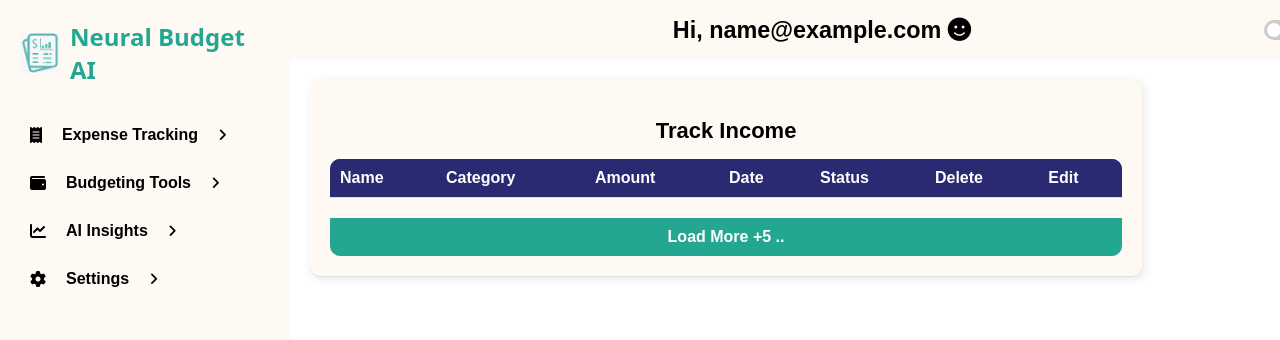
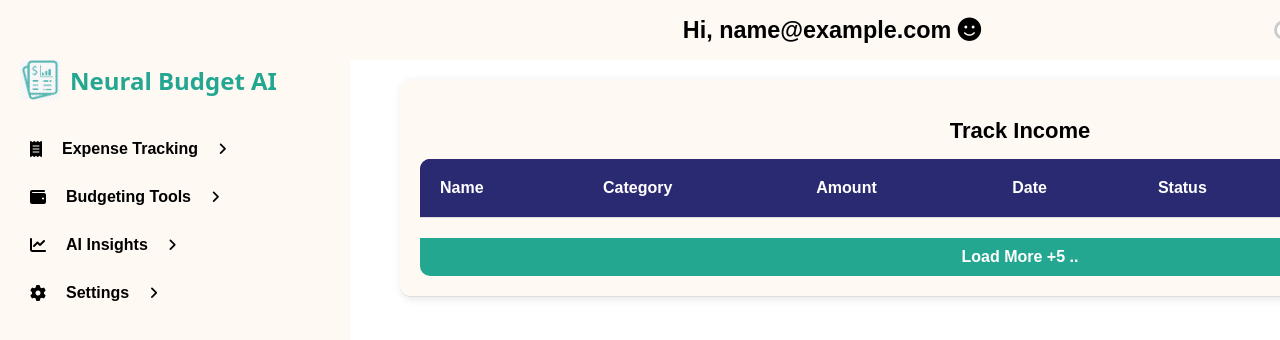
Before and after one commit to Anmolkumaarsiing/NeuralBudget, a Django app: template home/templates/home/income_tracker.html in a window 1280 px wide. Shown: the top 340 px of the page. Run offline with Django 5.2, Linux system fonts and the light colour scheme; the template is opened without the code that fills it: most values are stand-ins (such as "Sample title", 1, 10 or a date in 2020); data that the repository does not hold is empty.

Commit message:
Minor UI Fixes

```diff
--- a/home/static/home/css/dashboard.css
+++ b/home/static/home/css/dashboard.css
@@ -16,17 +16,23 @@ body
 
 /*-----------SIDEBAR---------------*/
 
-.sidebar
-{
-    width: 250px;
-    background-color: rgb(255 249 244);
+.sidebar {
+    width: 350px;
+    background-color: rgb(255, 249, 244);
     padding: 20px;
-    min-height: 100vh;
+    height: 100vh; /* Full viewport height */
+    position: fixed; /* Keeps it in place */
+    top: 0;
+    left: 0;
+    overflow-y: auto; /* Enables scrolling inside the sidebar */
+    box-sizing: border-box; /* Ensures padding doesn't affect width */
 }
+
 
 .logo
 {
     display: flex;
+    margin-top: 40px;
     align-items: center;
     gap: 10px;
     font-size: 24px;
@@ -142,6 +148,7 @@ nav ul li
 {
     display: flex;
     justify-content: center;
+    margin-left: 300px;
     align-items: center;
     width: 80vw;
     padding: 15px 20px;
@@ -223,16 +230,18 @@ input:checked + .slider:before
 
 /*-----------DASHBOARD CONTENTS---------------*/
 
-.dashboard
-{
+.dashboard {
     display: flex;
     justify-content: space-between;
     gap: 100px;
     align-items: flex-start;
     padding: 20px;
-    width: 96%;
+    margin-left: 380px;
+    max-width: calc(100% - 420px);
+    width: auto;
     margin-top: 60px;
 }
+
 
 .dashboard-left
 {
@@ -368,8 +377,9 @@ input:checked + .slider:before
     border-radius: 10px;
     box-shadow: 2px 2px 10px rgba(0, 0, 0, 0.1);
     margin-top: 80px;
-    margin-left: 20px;
-    width: 148%;
+    margin-left: 400px;
+    width: min(340%, 1200px);
+    max-width: 100vw;
 }
 
 .track-income h2 {
@@ -388,18 +398,16 @@ input:checked + .slider:before
 .incomeTable thead {
     background-color: #2a2a72;
     color: white;
-
 }
 
 .incomeTable th {
-    padding: 10px;
+    padding: 20px;
     text-align: left;
     border-bottom: 1px solid #ddd;
     background-color: #2a2a72;
     color: white;
 }
 
-/* Apply border-radius only to the first and last th */
 .incomeTable th:first-child {
     border-top-left-radius: 10px;
 }
@@ -410,7 +418,7 @@ input:checked + .slider:before
 
 
 .incomeTable td {
-    padding: 10px;
+    padding: 20px;
     text-align: left;
     border-bottom: 1px solid #ddd;
 }
@@ -476,7 +484,9 @@ input:checked + .slider:before
 #LoadMore:hover {
     background-color: #2a2a72;
 }
-/* Styling for the Add Transaction Section */
+
+/*-----------ADD TRANSACTION SECTION---------------*/
+
 .add-transaction {
     background: rgb(255, 249, 244);
     padding: 20px;
@@ -486,9 +496,11 @@ input:checked + .slider:before
     border-radius: 10px;
     box-shadow: 2px 2px 10px rgba(0, 0, 0, 0.1);
     margin-top: 80px;
-    margin-left: 20px;
-    width: 340%;
+    margin-left: 400px;
+    width: min(340%, 1200px);
+    max-width: 100vw;
 }
+
 
 .add-transaction h2 {
     text-align: center;
--- a/home/templates/home/add_transaction.html
+++ b/home/templates/home/add_transaction.html
@@ -35,9 +35,9 @@
                             <i class="fas fa-angle-right dropdown-icon"></i>
                         </button>
                         <ul class="dropdown-content">
+                            <li><a href="/dashboard"><i class="fas fa-tachometer-alt"></i> Overview</a></li>
+                            <li><a href="/add_transaction "><i class="fas fa-plus-circle"></i> Add Expense</a></li>
                             <li><a href="/income_tracker"><i class="fas fa-eye"></i> View Expenses</a></li>
-                            <li><a href="/add_transaction "><i class="fas fa-plus-circle"></i> Add Expense</a></li>
-                            <li><a href="#"><i class="fas fa-edit"></i> Edit Categories</a></li>
                         </ul>
                     </li>
                     <li class="dropdown">
--- a/home/templates/home/dashboard.html
+++ b/home/templates/home/dashboard.html
@@ -28,9 +28,9 @@
                             <i class="fas fa-angle-right dropdown-icon"></i>
                         </button>
                         <ul class="dropdown-content">
+                            <li><a href="/dashboard"><i class="fas fa-tachometer-alt"></i> Overview</a></li>
+                            <li><a href="/add_transaction "><i class="fas fa-plus-circle"></i> Add Expense</a></li>
                             <li><a href="/income_tracker"><i class="fas fa-eye"></i> View Expenses</a></li>
-                            <li><a href="/add_transaction "><i class="fas fa-plus-circle"></i> Add Expense</a></li>
-                            <li><a href="#"><i class="fas fa-edit"></i> Edit Categories</a></li>
                         </ul>
                     </li>
                     <li class="dropdown">
--- a/home/templates/home/income_tracker.html
+++ b/home/templates/home/income_tracker.html
@@ -34,9 +34,9 @@
                             <i class="fas fa-angle-right dropdown-icon"></i>
                         </button>
                         <ul class="dropdown-content">
+                            <li><a href="/dashboard"><i class="fas fa-tachometer-alt"></i> Overview</a></li>
+                            <li><a href="/add_transaction "><i class="fas fa-plus-circle"></i> Add Expense</a></li>
                             <li><a href="/income_tracker"><i class="fas fa-eye"></i> View Expenses</a></li>
-                            <li><a href="/add_transaction "><i class="fas fa-plus-circle"></i> Add Expense</a></li>
-                            <li><a href="#"><i class="fas fa-edit"></i> Edit Categories</a></li>
                         </ul>
                     </li>
                     <li class="dropdown">
```
Also changed, not shown: db.sqlite3.
